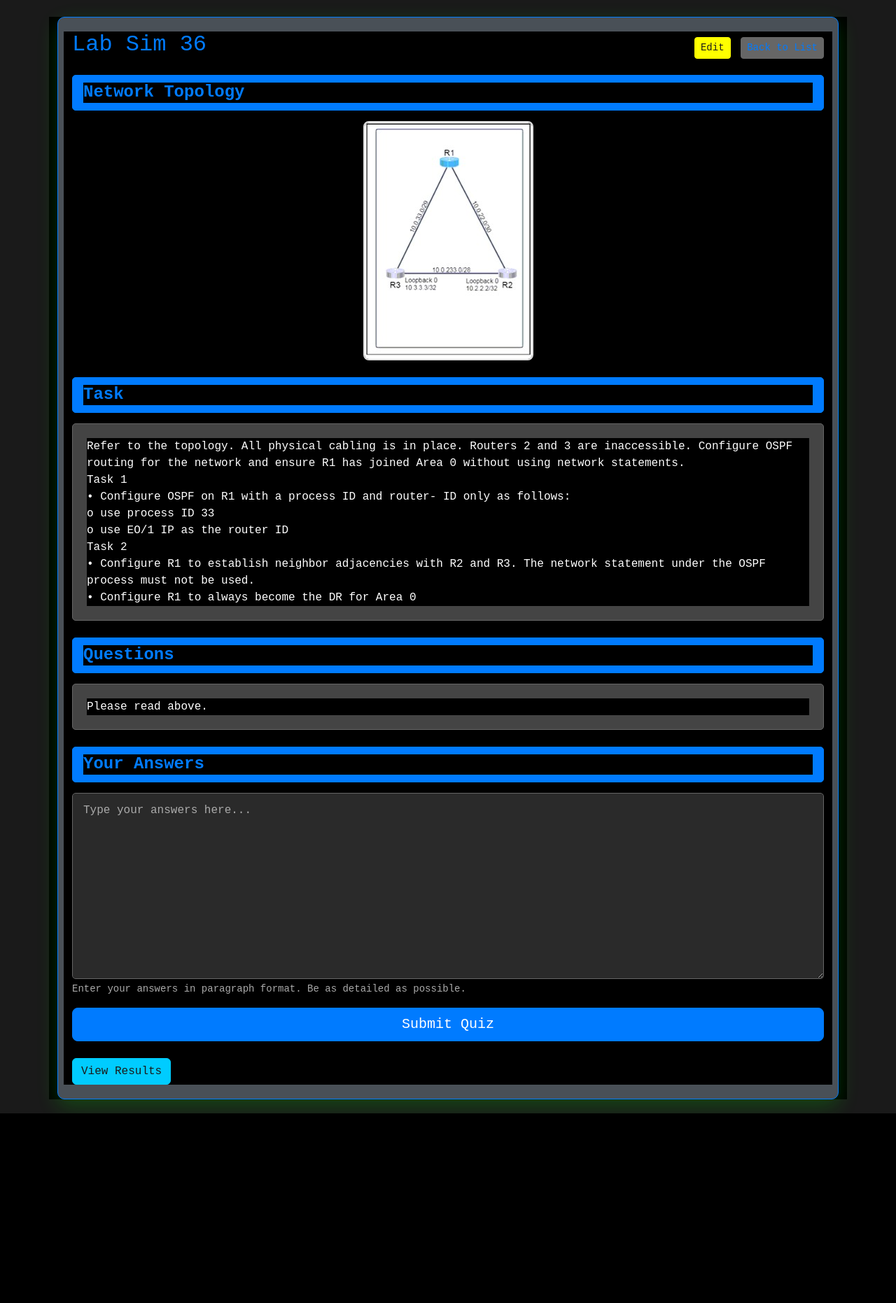
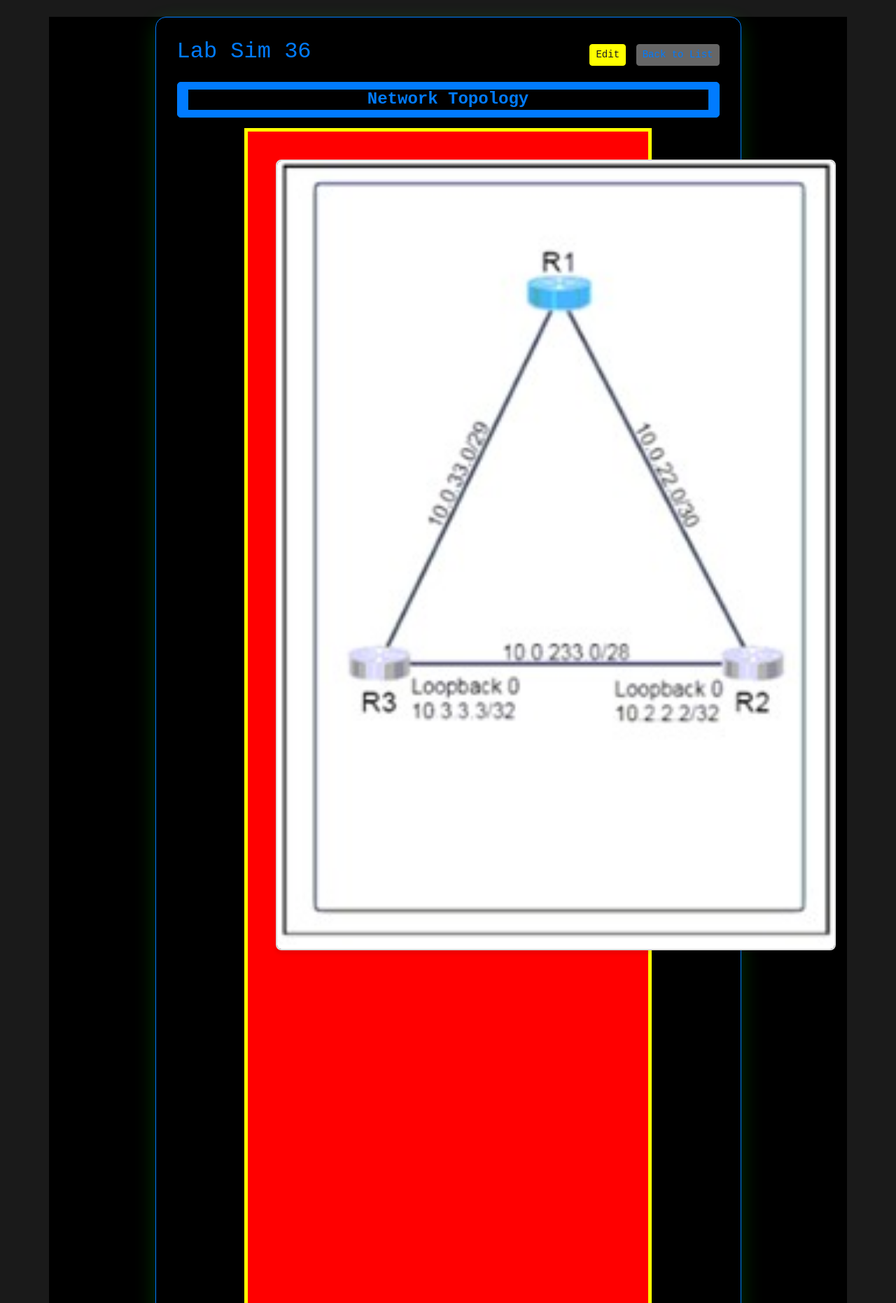
Before and after one commit to vintran93/lab_quiz_project, a Django app: page /simulation/49/ in a window 1280 px wide. Shown: the part 58-1920 px from the top of the page at 70% size. Before the commit the page ends 1649 px from the top, so only its background shows below. Run offline with Django 5.2, Linux system fonts and the light colour scheme; data comes from the database, SQL or seed files in the repository; both versions use the stored data as it was after the commit; some libraries are stand-ins or nearby versions.

Commit message:
updated styling and css

```diff
--- a/lab_simulations/templates/lab_simulations/base.html
+++ b/lab_simulations/templates/lab_simulations/base.html
@@ -9,70 +9,83 @@
     <link href="https://cdnjs.cloudflare.com/ajax/libs/bootstrap/5.3.0/css/bootstrap.min.css" rel="stylesheet">
     <style>
         .network-topology-img {
-            max-width: 100%;
+            max-width: 75%;
             height: auto;
             border: 2px solid #ddd;
             border-radius: 8px;
             box-shadow: 0 4px 6px rgba(0, 0, 0, 0.1);
+            display: block;
+            margin: 0 auto;
         }
         .quiz-container {
-            background: #f8f9fa; /* Light background for contrast */
-            border-radius: 10px;
-            padding: 20px;
-            margin: 20px 0;
-            color: #333; /* Dark text for contrast */
+            max-width: 1000px;
+            max-height: none !important;
+            width: 75%;
+            margin: 0 auto;
         }
+
+        .text-center.mb-12 {
+            width: 75% !important;
+            padding: 40px !important;
+            margin: 0 auto !important;
+            text-align: center;
+        }
+
+
         /* Override for quiz-container within dark theme */
         body {
             background-color: #343a40; /* Dark background for the whole page */
             color: white; /* Default text color for the body */
         }
-        .quiz-container {
-            background: #495057; /* Darker background for specific containers */
-            color: white; /* Text color within quiz-container */
-        }
+
         .section-header {
             background: #007bff;
             color: white;
             padding: 10px 15px;
             border-radius: 5px;
             margin-bottom: 15px;
+            text-align: center;
         }
         .answer-comparison {
             background: white;
             border: 1px solid #ddd;
             border-radius: 5px;
             padding: 15px;
-            margin: 10px 0;
+            margin: 10px auto;
+            max-width: 100%;
         }
         .correct-answer {
             background-color: #d4edda;
             border-left: 4px solid #28a745;
             color: #155724; /* Darker text for readability on light green */
+            margin: 10px auto;
         }
         .user-answer {
             background-color: #f8d7da;
             border-left: 4px solid #dc3545;
             color: #721c24; /* Darker text for readability on light red */
+            margin: 10px auto;
         }
         /* Adjust for dark theme in quiz_results.html answer comparison */
         .quiz-container .answer-comparison {
             background: #343a40; /* Dark background */
             border: 1px solid #6c757d; /* Darker border */
             color: white; /* White text */
+            margin: 10px auto;
         }
         .quiz-container .correct-answer {
             background-color: #28a74550; /* Semi-transparent green */
             border-left-color: #28a745;
             color: white;
+            margin: 10px auto;
         }
         .quiz-container .user-answer {
             background-color: #dc354550; /* Semi-transparent red */
             border-left-color: #dc3545;
             color: white;
+            margin: 10px auto;
         }
-
-    </style>
+</style>
 </head>
 <body>
     <nav class="navbar navbar-expand-lg navbar-dark bg-primary">
--- a/lab_simulations/templates/lab_simulations/simulation_detail.html
+++ b/lab_simulations/templates/lab_simulations/simulation_detail.html
@@ -1,4 +1,3 @@
-<!-- simulation_detail.html with consistent dark theme -->
 {% extends 'lab_simulations/base.html' %}
 
 {% block title %}{{ simulation.title }}{% endblock %}
@@ -20,7 +19,7 @@
                 <div class="section-header">
                     <h4>Network Topology</h4>
                 </div>
-                <div class="text-center mb-4">
+                <div class="text-center mb-12">
                     <img src="{{ simulation.image.url }}" alt="Network Topology" class="network-topology-img">
                 </div>
             {% endif %}
@@ -45,7 +44,7 @@
             <div class="section-header">
                 <h4>Your Answers</h4>
             </div>
-            <form method="post" action="{% url 'submit_quiz' simulation.pk %}" class="quiz-form">
+            <form method="post" action="{% url 'submit_quiz' simulation.pk %}" class="quiz-form mb-5">
                 {% csrf_token %}
                 <div class="mb-3">
                     {{ quiz_form.user_answers }}
--- a/static/css/style.css
+++ b/static/css/style.css
@@ -137,6 +137,8 @@
     margin: 20px 0;
     box-shadow: 0 10px 30px rgba(0, 255, 0, 0.2);
     border: 1px solid #007BFF;
+    max-width: '1400px';
+    max-height: '1000px';
 }
 
 .section-header {
@@ -176,8 +178,10 @@
 }
 
 .network-topology-img {
-    max-width: 100%;
-    height: auto;
+    max-width: 2000px !important;
+    width: 100% !important;
+    min-width: 800px !important;
+    height: auto;    /* Always keep this to prevent distortion */
     border: 2px solid #007BFF;
     border-radius: 8px;
     box-shadow: 0 4px 6px rgba(0, 255, 0, 0.3);
@@ -188,6 +192,13 @@
 .network-topology-img:hover {
     transform: scale(1.05);
     box-shadow: 0 6px 12px rgba(0, 255, 0, 0.5);
+}
+
+.text-center.mb-12 {
+    width: 1200px !important;
+    height: 1800px !important;
+    background-color: red !important; /* Temporary to see the container */
+    border: 5px solid yellow !important; /* Temporary to see the borders */
 }
 
 /* ===== BUTTON COMPONENTS ===== */
@@ -793,7 +804,7 @@
     }
 
     .network-topology-img {
-        max-height: 300px;
+        max-height: none;
         object-fit: contain;
     }
 
```
Also changed, not shown: db.sqlite3.
